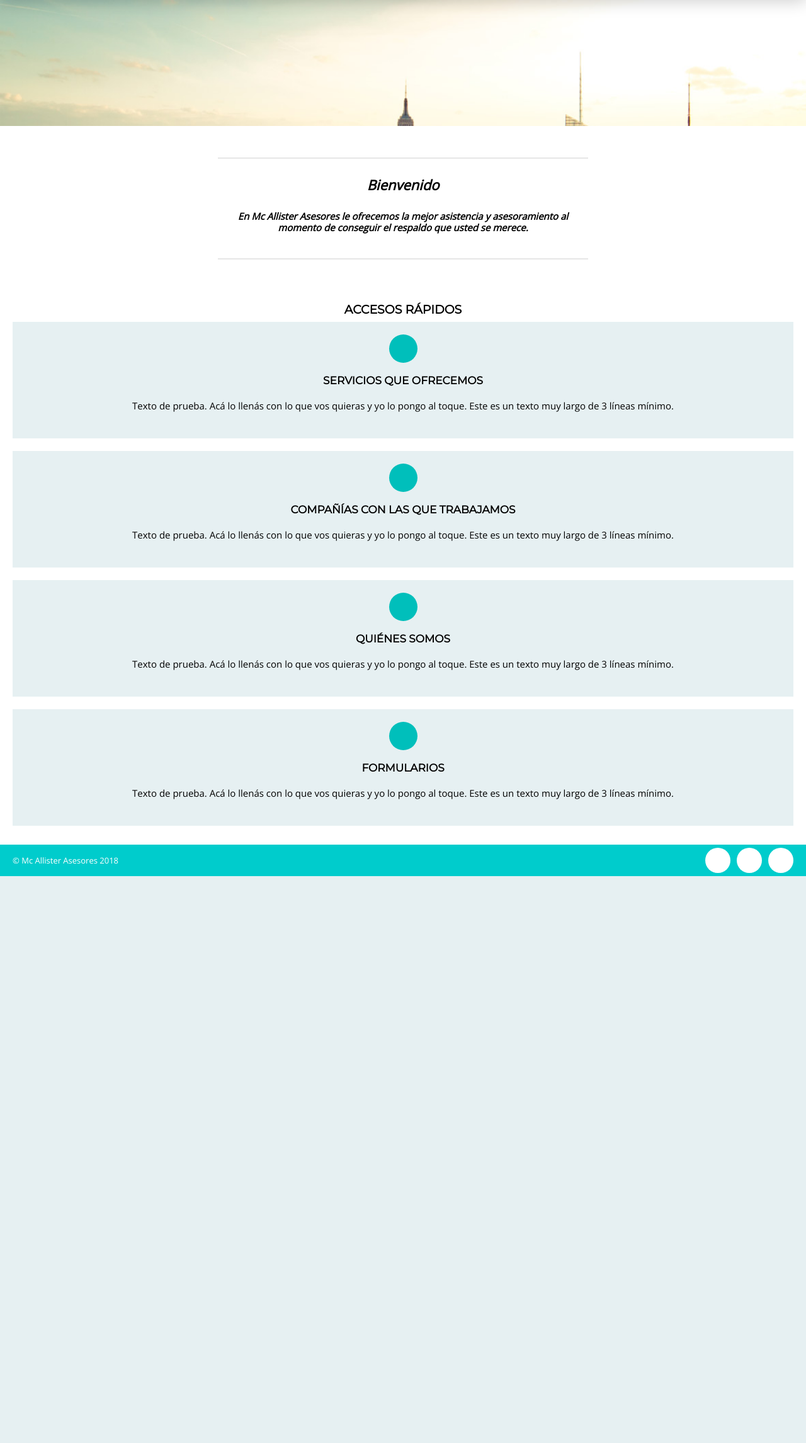
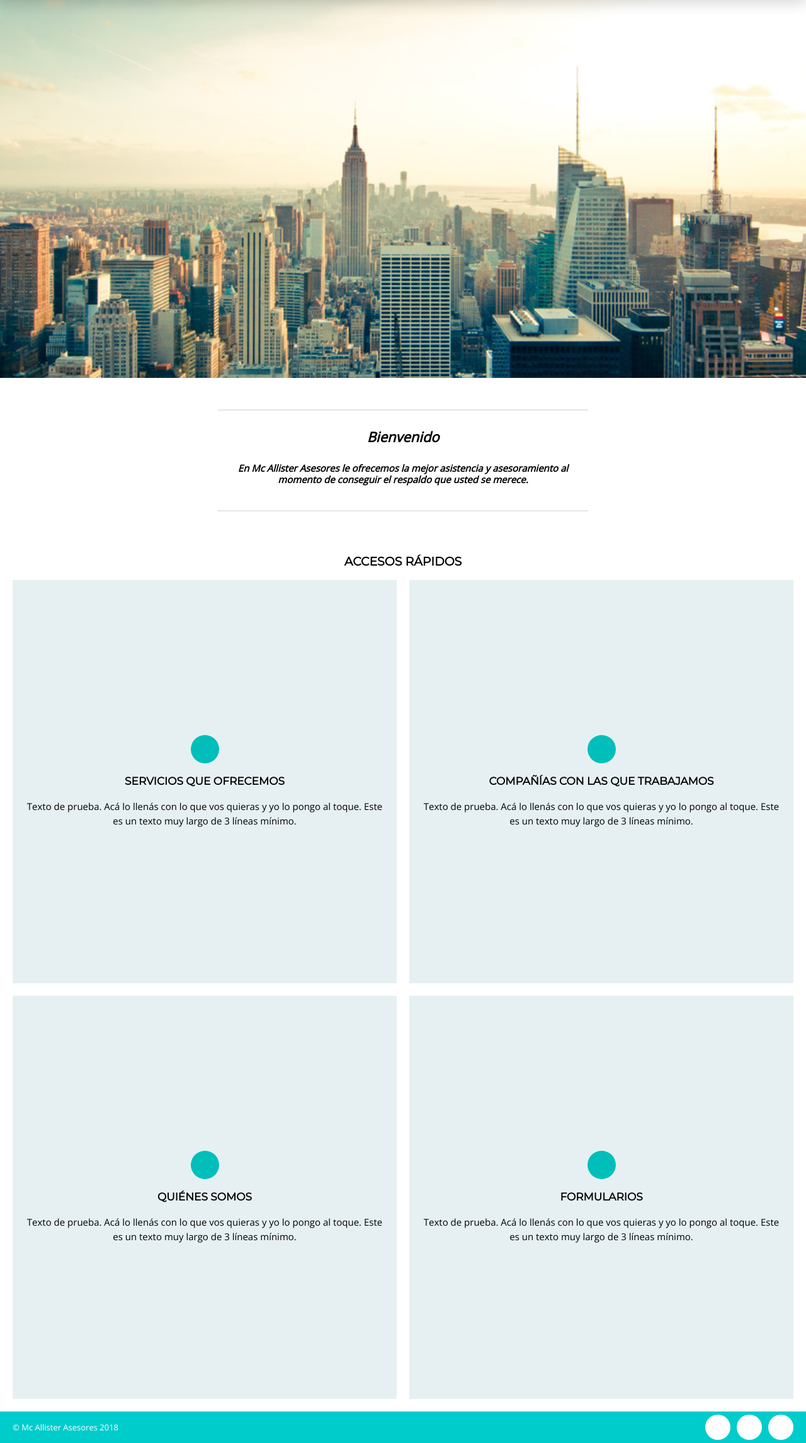
Before and after one commit to McPatto/mcallister, a PHP site: page / in a window 1280 px wide. Shown: the part 80-2371 px from the top of the page at 63% size. Before the commit the page ends 1471 px from the top, so only its background shows below. Run offline with PHP 8.4, Linux system fonts and the light colour scheme.

Commit message:
changed index display to grid

```diff
--- a/css/styles.css
+++ b/css/styles.css
@@ -155,16 +220,24 @@ nav {
   width: 100%;
   height: 200px;
   padding-top: 80px;
-	background: url(../img/city.jpg) no-repeat #e6f0f2 0px 80px fixed;
-	background-size: 110%;
 }
 
-.slider_nosotros {
+.s_index {
+  background: url(../img/city.jpg) no-repeat #e6f0f2 center 80px fixed;
+  background-size: 140%;
+}
+
+.s_nosotros {
   background: url(../img/team.jpg) no-repeat #e6f0f2 -40px 80px fixed;
   background-size: 125%;
 }
 
-.slider_servicios {
+.s_servicios {
+  background: url(../img/.jpg) no-repeat #e6f0f2 -40px 80px fixed;
+  background-size: 125%;
+}
+
+.s_companies {
   background: url(../img/.jpg) no-repeat #e6f0f2 -40px 80px fixed;
   background-size: 125%;
 }
@@ -326,8 +399,9 @@ nav {
 }
 
 .thumbnails {
-	display: flex;
-	flex-direction: column;
+  display: grid;
+  grid: 1fr / 1fr;
+  grid-gap: 20px;
   width: 100%;
   padding: 20px;
   box-sizing: border-box;
@@ -338,11 +412,11 @@ nav {
 }
 
 .thumb {
-	margin: 10px 0;
-	max-height: 400px;
+  height: calc(100vw - 40px);
   width: 100%;
   background-color: #e6f0f2;
-	display: block;
+  display: grid;
+  align-content: center;
 }
 
 .thumb p {
@@ -426,3 +500,62 @@ nav {
   transition: all 1.6s ease-out, opacity 2s ease-in-out;
   z-index: -1;
 }
+
+@media (min-width: 1024px) {
+  .companies {
+    grid: 1fr / 0.333fr 0.333fr 0.333fr;
+    padding: 40px;
+  }
+
+  .comp_square {
+    height: calc((100vw / 3) - 80px)
+  }
+
+  .slider {
+    height: 600px;
+  }
+}
+
+@media (min-width: 1366px) {
+  .thumbnails {
+    grid: auto 1fr / repeat(4, 1fr);
+  }
+
+  .thumb {
+    height: calc((100vw - 40px) / 4);
+  }
+
+  .thumbs_title {
+    grid-column: 1 / 5;
+  }
+}
+
+@media (min-width: 768px) and (max-width: 1023px) {
+  .companies {
+    grid: 1fr / 0.5fr 0.5fr;
+  }
+
+  .comp_square {
+    height: calc((100vw / 2) - 40px)
+  }
+
+  .slider {
+    height: 400px;
+  }
+}
+
+@media (min-width: 568px) and (max-width: 1365px) {
+  .thumbnails {
+    grid: auto repeat(2, 1fr) / repeat(2, 1fr);
+  }
+
+  .thumb {
+    height: calc((100vw - 40px) / 2);
+    padding-top: 20px;
+  }
+
+  .thumbs_title {
+    grid-row: 1;
+    grid-column: 1 / 3;
+  }
+}
--- a/index.php
+++ b/index.php
@@ -4,6 +4,12 @@
 <html lang="es">
 <head>
   <meta charset="utf-8">
+  <meta name="viewport" content="width=device-width, initial-scale=1.0">
+  <meta http-equiv="X-UA-Compatible" content="IE=edge">
+  <meta name="description" content="Descripción que elijamos, jeje"/>
+  <meta http-equiv=”content-language” content=”es”/>
+  <meta name=”distribution” content=”global”/>
+  <meta name="keywords" content="palabra1,palabra2"/>
   <link href="https://fonts.googleapis.com/css?family=Montserrat|Open+Sans:400" rel="stylesheet">
   <link rel="stylesheet" type="text/css" href="css/reset.css" />
   <link rel="stylesheet" type="text/css" href="css/styles.css" />
@@ -15,14 +21,14 @@
       include 'menu_collapsible.html';
     ?>
     <section class="body">
-      <div class="slider"></div>
+      <div class="s_index slider"></div>
       <div class="breacrumb"></div>
       <div class="welcome">
         <h1>Bienvenido</h1>
         <h3>En Mc Allister Asesores le ofrecemos la mejor asistencia y asesoramiento al momento de conseguir el respaldo que usted se merece.</h3>
       </div>
       <div class="thumbnails">
-        <h2>ACCESOS RÁPIDOS</h2>
+        <h2 class="thumbs_title">ACCESOS RÁPIDOS</h2>
         <div class="thumb">
           <a href="#">
             <div class="thumb1">
```
Also changed, not shown: other parts of css/styles.css (+65 -0 lines), companias.php (+53 -0 lines), nosotros.php (+7 -1 lines), servicios.php (+8 -2 lines), img/logo_afianz.svg (added), img/logo_allianz.svg (added), img/logo_berkley.png (added), img/logo_berkley_art.png (added), img/logo_fedpat.svg (added), img/logo_holando.svg (added), img/logo_prevencion.png (added), img/logo_qbe.svg (added), img/logo_smg.png (added), img/logo_smg_art.png (added), 1 more files. Lines whose indentation alone changed are shown as unchanged.
